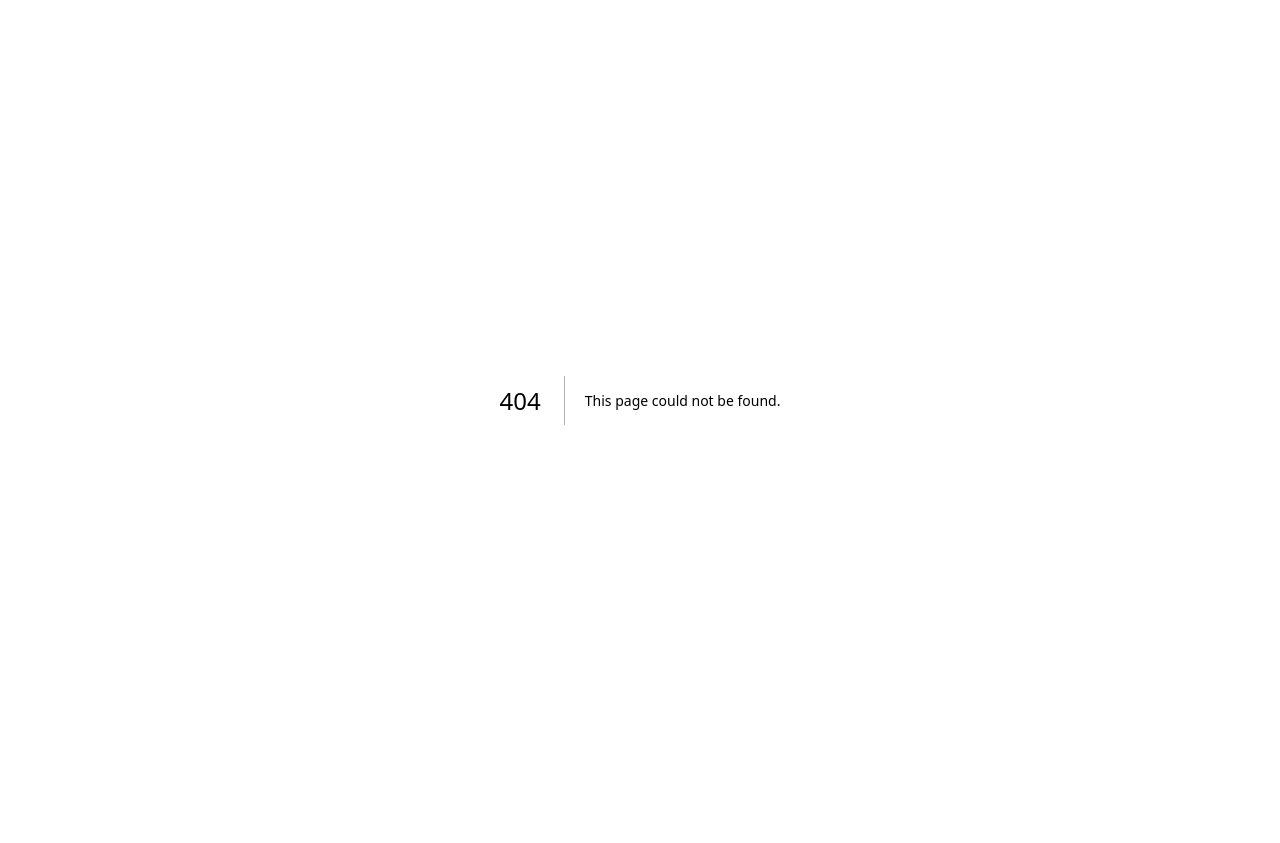
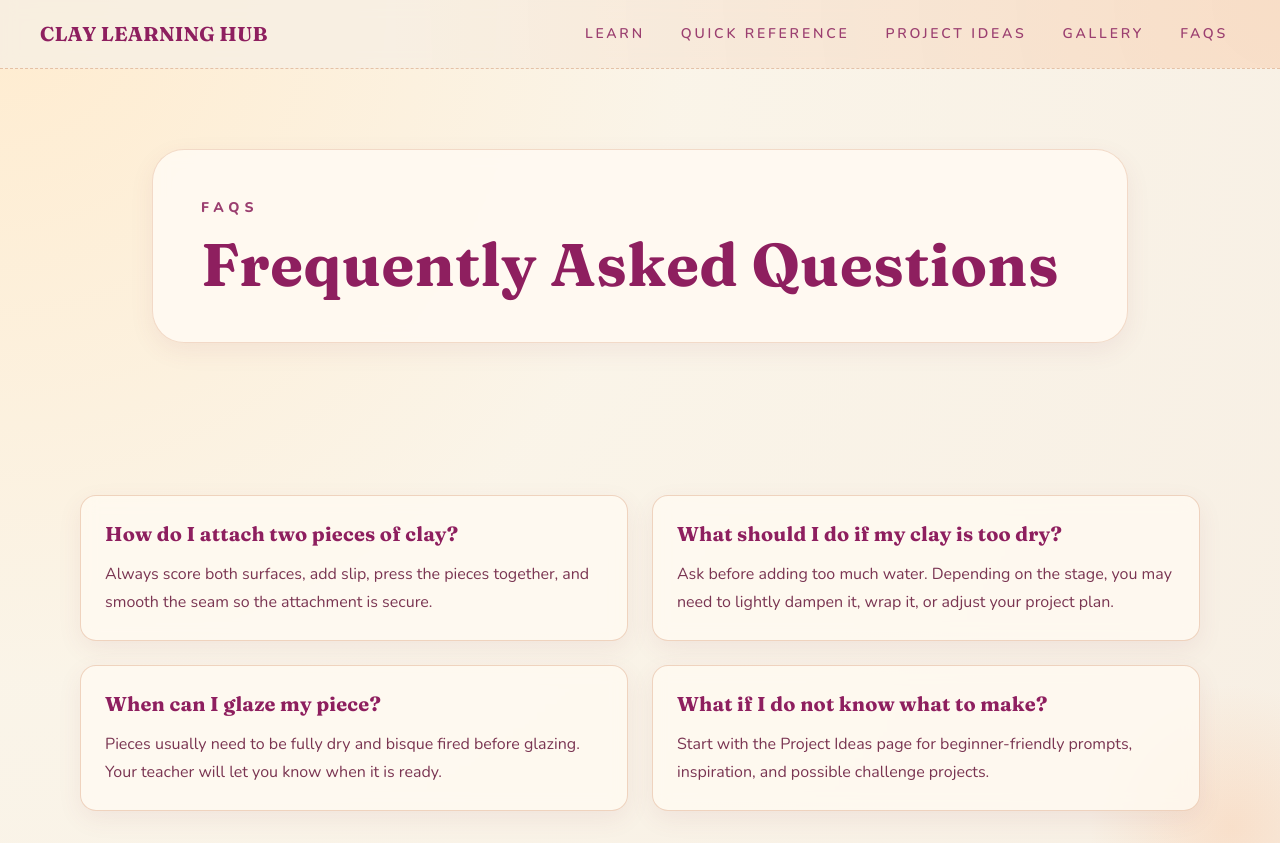
Before and after one commit to TanviMishra1216/clay-hub, a Next.js app in the folder website/: page /faqs in a window 1280 px wide. Before the commit this address had no page. Before the commit the page ends 800 px from the top, so only its background shows below. Built offline with nearby package versions, Linux system fonts and the light colour scheme.

Commit message:
fixed faq page, added scroll reveal. needs more work.

```diff
--- a/website/src/app/FAQs/page.tsx
+++ /dev/null
@@ -1,22 +0,0 @@
-import PageShell from "../components/PageShell";
-
-export default function FAQsPage() {
-  return (
-    <PageShell eyebrow="FAQs" title="Frequently Asked Questions">
-      <div className="mt-20 rounded-2xl border border-[#c97b4d]/20 bg-[#fffaf2]/80 p-6 shadow-[0_8px_24px_rgba(141,58,89,0.08)]">
-            <h2 className="font-display text-2xl font-black tracking-[0.02em] text-[#8e1f5f]">
-              Tips
-            </h2>
-            <p className="mt-3 max-w-3xl leading-7 text-[#7a3552]">
-              Here are some helpful tips for your clay projects!
-            </p>
-            <div className="mt-5 rounded-xl bg-[#fff5e8] p-5 text-[#8e1f5f]">
-              <h3 className="font-display text-xl font-black">Example Tip</h3>
-              <p className="mt-2 text-[#7a3552]">
-                Always score and slip before attaching two pieces of clay together.
-              </p>
-            </div>
-          </div>
-    </PageShell>
-  );
-}
--- a/website/src/app/components/PageShell.tsx
+++ b/website/src/app/components/PageShell.tsx
@@ -1,3 +1,4 @@
+import Link from "next/link";
 import type { ReactNode } from "react";
 import SiteHeader from "./SiteHeader";
 
@@ -9,22 +10,20 @@ type PageShellProps = {
 
 export default function PageShell({ eyebrow, title, children }: PageShellProps) {
   return (
-    <main className="relative min-h-screen overflow-x-hidden bg-[radial-gradient(circle_at_top_left,_rgba(255,235,205,0.95)_0%,_rgba(250,244,232,0.98)_45%,_#f7efe4_100%)] text-[#8e1f5f]">
+    <main className="relative min-h-screen overflow-hidden bg-[radial-gradient(circle_at_top_left,_rgba(255,235,205,0.95)_0%,_rgba(250,244,232,0.98)_45%,_#f7efe4_100%)] text-[#8e1f5f]">
+      <div className="pointer-events-none absolute bottom-[-8rem] right-[-6rem] h-72 w-72 rounded-full bg-[radial-gradient(circle,_rgba(255,140,66,0.16),_transparent_70%)]" />
       <SiteHeader />
-
-      <section className="relative z-10 w-full px-6 pt-20 pb-10 md:px-12 lg:px-20">
-        <p className="mb-4 text-sm font-black uppercase tracking-[0.35em] text-[#9b3f70]">
-          {eyebrow}
-        </p>
-
-        <h1 className="font-display max-w-4xl text-5xl font-black leading-[0.9] tracking-[0.02em] text-[#8e1f5f] md:text-7xl">
-          {title}
-        </h1>
+      <section className="mx-auto max-w-5xl px-6 py-20">
+        <div className="rounded-[2rem] border border-[#c97b4d]/25 bg-[#fffaf2]/90 p-8 shadow-[0_8px_24px_rgba(141,58,89,0.08)] backdrop-blur md:p-12">
+          <p className="mb-4 text-sm font-black uppercase tracking-[0.35em] text-[#9b3f70]">
+            {eyebrow}
+          </p>
+          <h1 className="font-display text-4xl font-black tracking-[0.02em] text-[#8e1f5f] md:text-6xl">
+            {title}
+          </h1>
+        </div>
       </section>
-
-      <div className="relative z-10">
-        {children}
-      </div>
+       <div> {children} </div>
     </main>
   );
 }
--- /dev/null
+++ b/website/src/app/faqs/page.tsx
@@ -0,0 +1,65 @@
+import PageShell from "../components/PageShell";
+import ScrollReveal from "../components/ScrollReveal";
+
+export default function FAQsPage() {
+  return (
+    <PageShell eyebrow="FAQs" title="Frequently Asked Questions">
+      <section className="w-full px-10 py-8 md:px-12 lg:px-20">
+        <div className="mt-10 grid gap-6 md:grid-cols-2">
+          <ScrollReveal direction = "left">
+            <article className="rounded-2xl border border-[#c97b4d]/30 bg-[#fffaf2]/80 p-6 shadow-[0_8px_24px_rgba(141,58,89,0.08)] backdrop-blur">
+
+              <h3 className="font-display text-xl font-black text-[#8e1f5f]">
+                How do I attach two pieces of clay?
+              </h3>
+
+              <p className="mt-3 leading-7 text-[#7a3552]">
+                Always score both surfaces, add slip, press the pieces together,
+                and smooth the seam so the attachment is secure.
+              </p>
+            </article>
+          </ScrollReveal>
+
+          <ScrollReveal direction = "right">
+            <article className="rounded-2xl border border-[#c97b4d]/30 bg-[#fffaf2]/80 p-6 shadow-[0_8px_24px_rgba(141,58,89,0.08)] backdrop-blur">
+            <h3 className="font-display text-xl font-black text-[#8e1f5f]">
+              What should I do if my clay is too dry?
+            </h3>
+
+            <p className="mt-3 leading-7 text-[#7a3552]">
+              Ask before adding too much water. Depending on the stage, you may
+              need to lightly dampen it, wrap it, or adjust your project plan.
+            </p>
+            </article>
+          </ScrollReveal>
+
+          <ScrollReveal direction = "left">
+            <article className="rounded-2xl border border-[#c97b4d]/30 bg-[#fffaf2]/80 p-6 shadow-[0_8px_24px_rgba(141,58,89,0.08)] backdrop-blur">
+            <h3 className="font-display text-xl font-black text-[#8e1f5f]">
+              When can I glaze my piece?
+            </h3>
+
+            <p className="mt-3 leading-7 text-[#7a3552]">
+              Pieces usually need to be fully dry and bisque fired before
+              glazing. Your teacher will let you know when it is ready.
+            </p>
+            </article>
+        </ScrollReveal>
+
+          <ScrollReveal direction = "right">
+            <article className="rounded-2xl border border-[#c97b4d]/30 bg-[#fffaf2]/80 p-6 shadow-[0_8px_24px_rgba(141,58,89,0.08)] backdrop-blur">
+            <h3 className="font-display text-xl font-black text-[#8e1f5f]">
+              What if I do not know what to make?
+            </h3>
+
+            <p className="mt-3 leading-7 text-[#7a3552]">
+              Start with the Project Ideas page for beginner-friendly prompts,
+              inspiration, and possible challenge projects.
+            </p>
+            </article>
+          </ScrollReveal>
+        </div>
+      </section>
+    </PageShell>
+  );
+}
```
